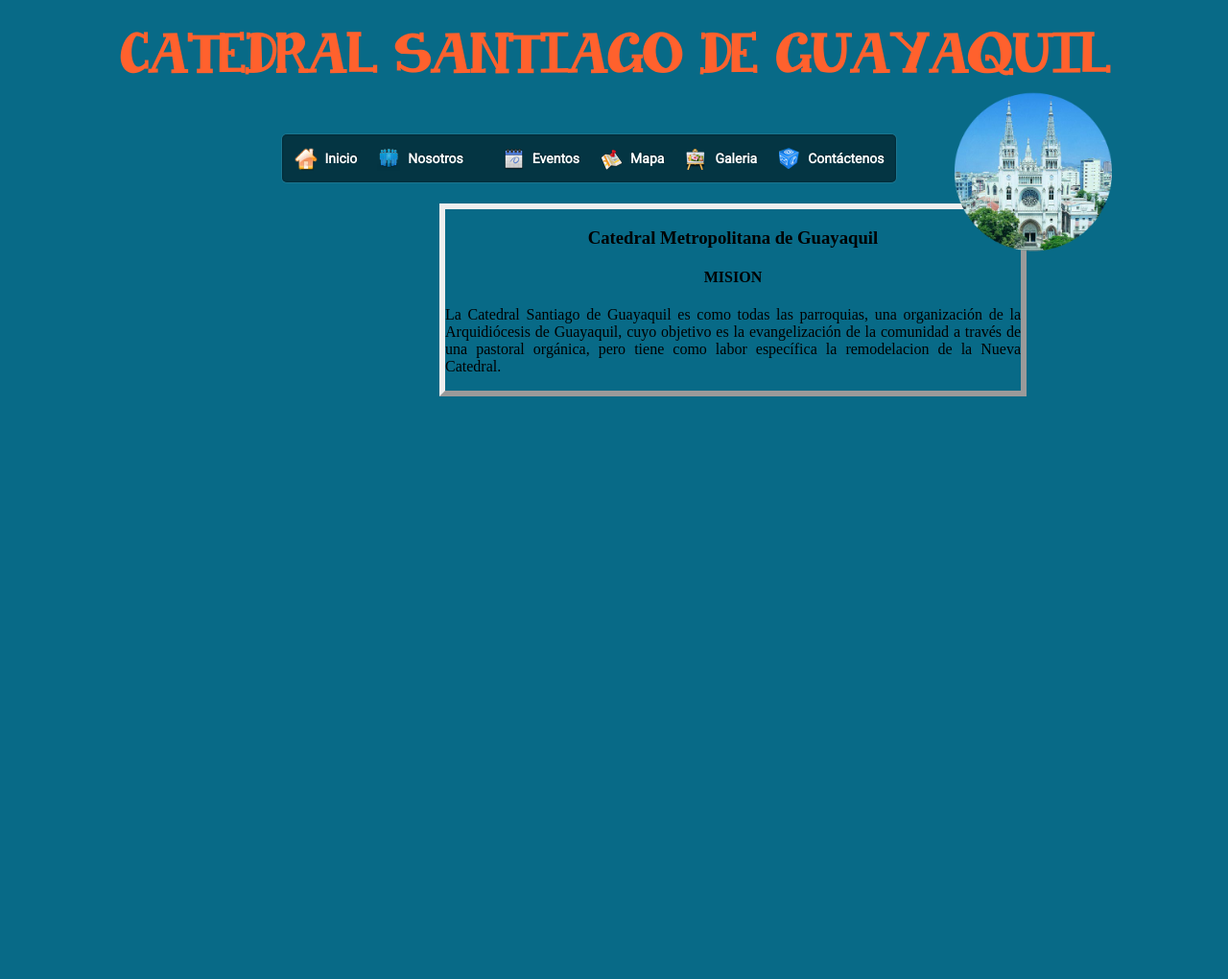
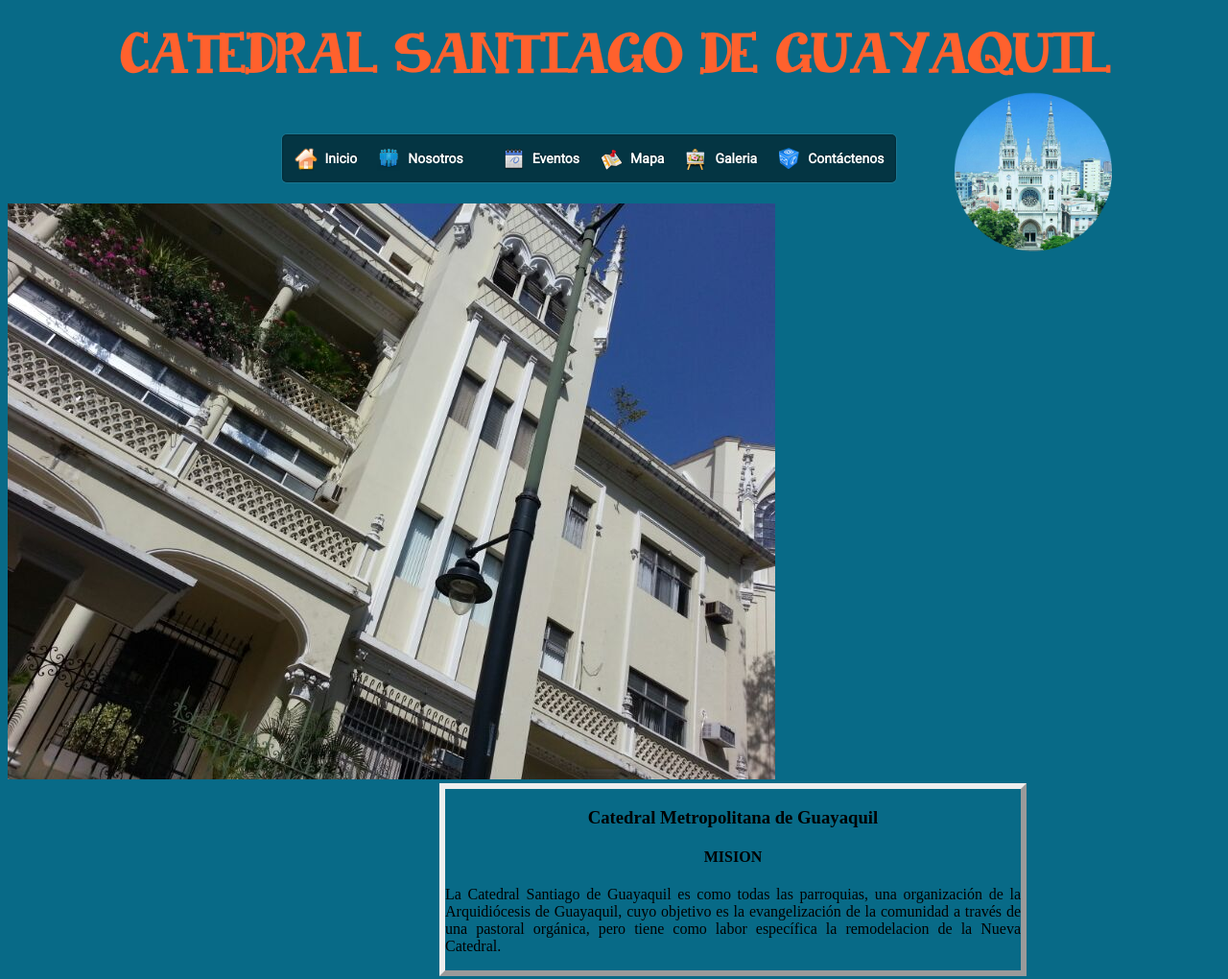
Before and after one commit to carlosleonlucas/proyecto2, a plain HTML site: page CatedralGye/pages/mision.html in a window 1280 px wide. Shown: the whole page at 96% size. Before the commit the page ends 800 px from the top, so only its background shows below. Drawn offline with Linux system fonts and the light colour scheme; a web font is replaced by a local one.

Commit message:
gdsf
dsfds

```diff
--- a/CatedralGye/pages/mision.html
+++ b/CatedralGye/pages/mision.html
@@ -57,7 +57,7 @@
 <!-- Cuerpo de la pagina -->
 
 
-
+		<img src="../images/catedral19.jpg">
 
 		<section class="parrafo_central">
 			<article >
```
